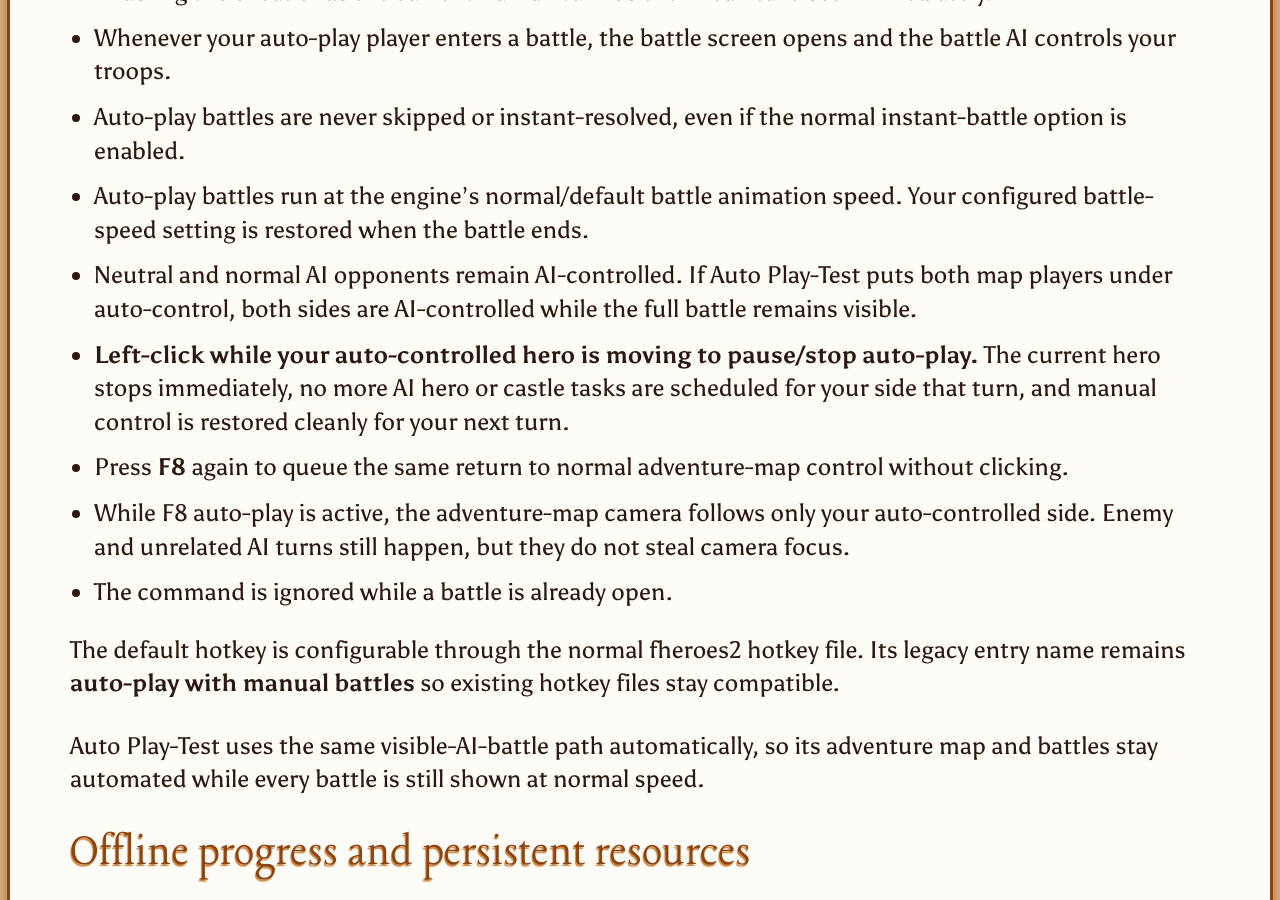
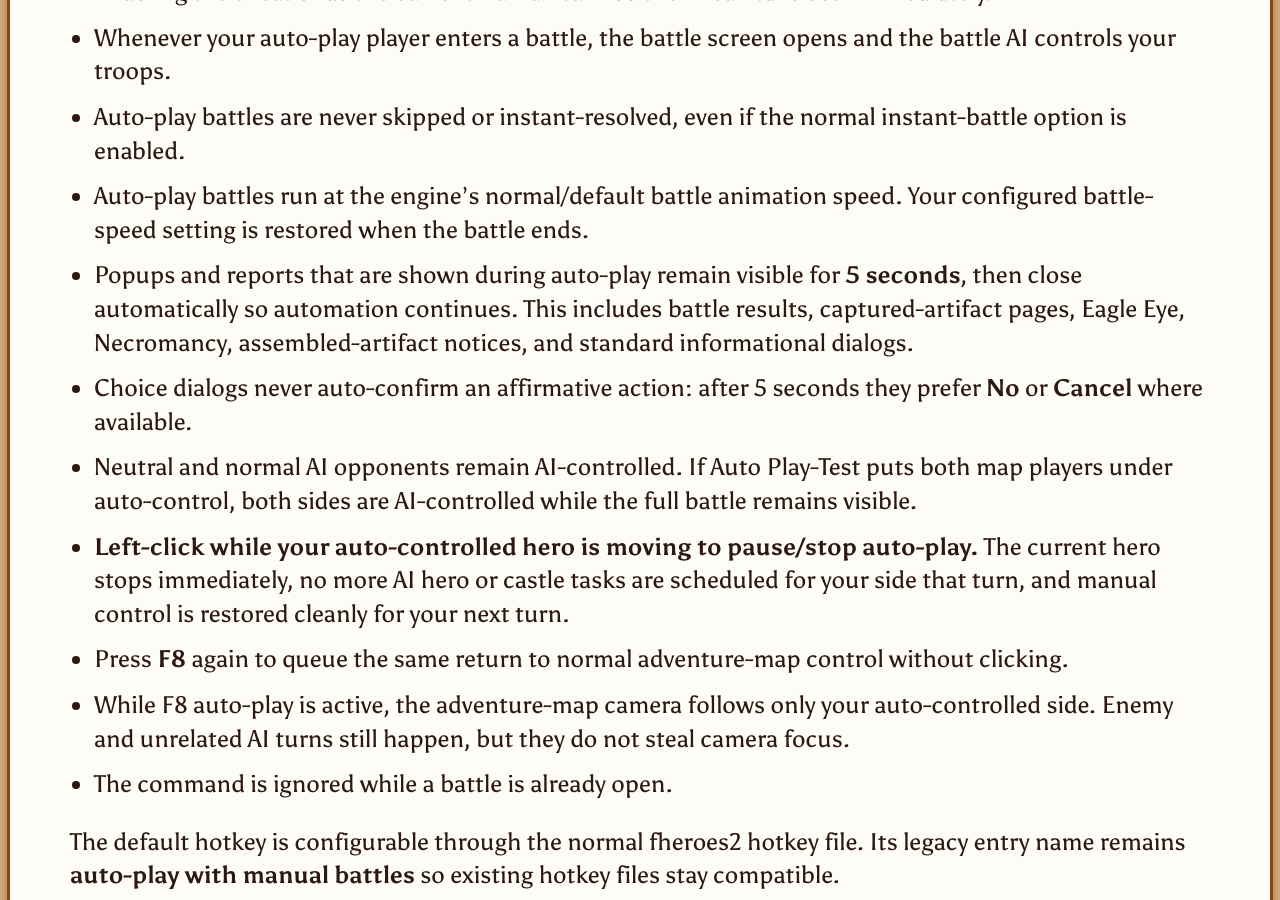
Before and after one commit to MattKoRn/fheroes2, a Jekyll site: the page built from docs/AUTO_PLAY_MANUAL_BATTLES_CHEAT.md, in a window 1280 px wide and 900 px high, scrolled down 746 px. Built offline with Jekyll 4.4.1, drawn with Linux system fonts in a browser that asks for light colours; our own code applies the rules of GitHub Pages for plain Markdown files.

Commit message:
Document timed auto-play popups

```diff
--- a/docs/AUTO_PLAY_MANUAL_BATTLES_CHEAT.md
+++ b/docs/AUTO_PLAY_MANUAL_BATTLES_CHEAT.md
@@ -11,6 +11,8 @@ While an adventure map is active, press **F8**.
 - Whenever your auto-play player enters a battle, the battle screen opens and the battle AI controls your troops.
 - Auto-play battles are never skipped or instant-resolved, even if the normal instant-battle option is enabled.
 - Auto-play battles run at the engine's normal/default battle animation speed. Your configured battle-speed setting is restored when the battle ends.
+- Popups and reports that are shown during auto-play remain visible for **5 seconds**, then close automatically so automation continues. This includes battle results, captured-artifact pages, Eagle Eye, Necromancy, assembled-artifact notices, and standard informational dialogs.
+- Choice dialogs never auto-confirm an affirmative action: after 5 seconds they prefer **No** or **Cancel** where available.
 - Neutral and normal AI opponents remain AI-controlled. If Auto Play-Test puts both map players under auto-control, both sides are AI-controlled while the full battle remains visible.
 - **Left-click while your auto-controlled hero is moving to pause/stop auto-play.** The current hero stops immediately, no more AI hero or castle tasks are scheduled for your side that turn, and manual control is restored cleanly for your next turn.
 - Press **F8** again to queue the same return to normal adventure-map control without clicking.
```
